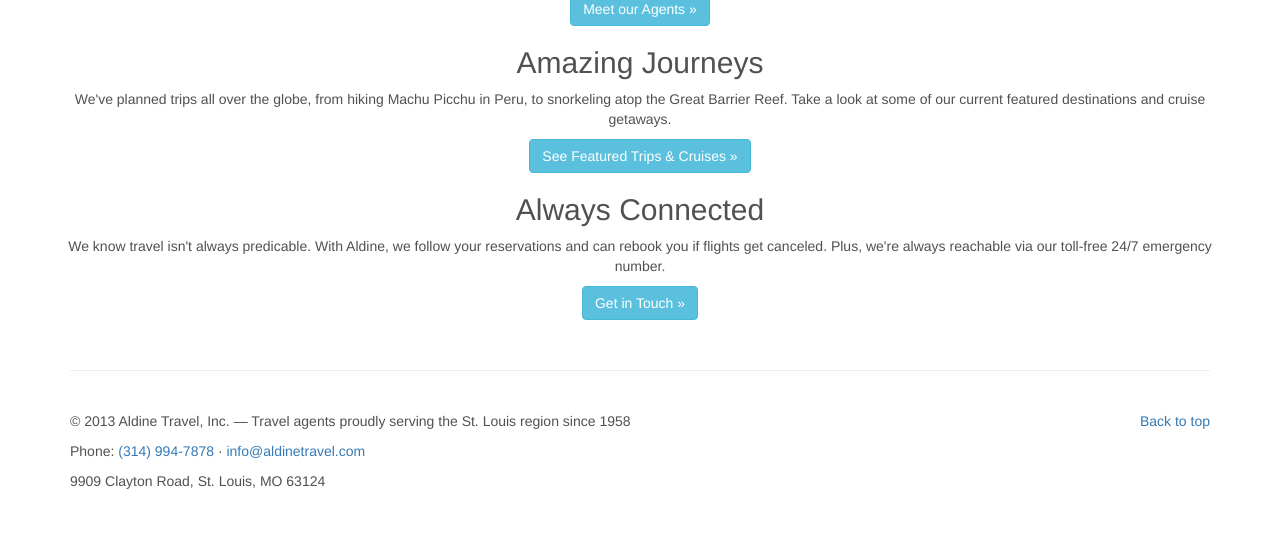
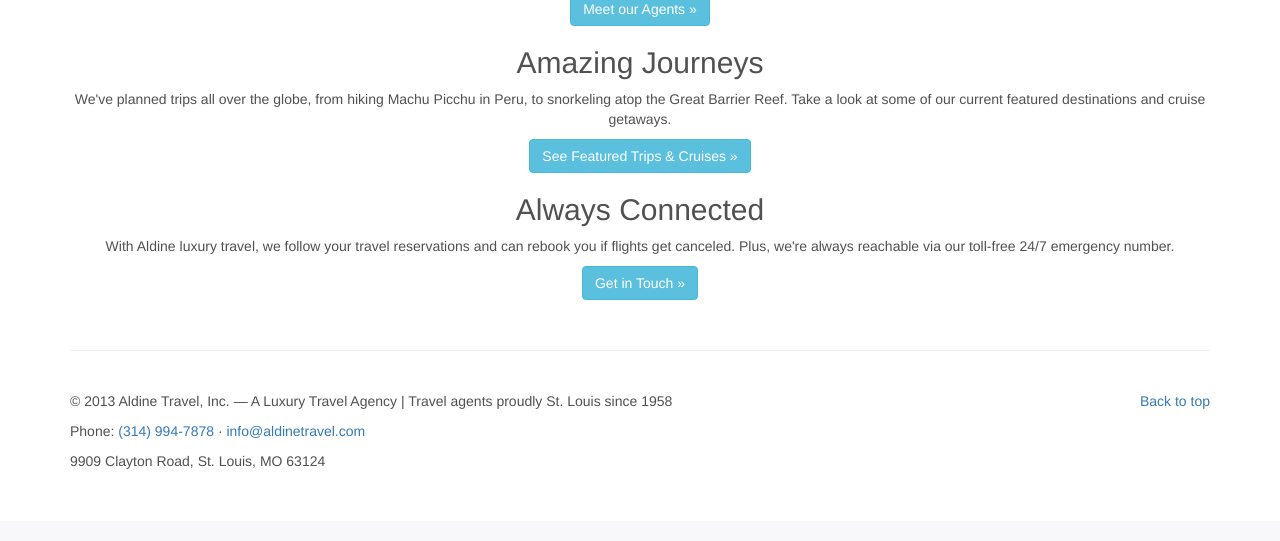
Before and after one commit to semenko/aldine-website, a Flask app: page / in a window 1280 px wide. Shown: the part 641-1182 px from the top of the page. After the commit the page ends 1110 px from the top, so only its background shows below. Run offline with Flask 2, Linux system fonts and the light colour scheme; some libraries are stand-ins or nearby versions.

Commit message:
Boostrap 1.9.0

```diff
--- a/templates/_base.html
+++ b/templates/_base.html
@@ -68,13 +68,13 @@
     <div class="container">
       <hr class="featurette-divider">
       <footer>
-	<p class="pull-right"><a href="#">Back to top</a></p>
-	<p>&copy; 2013 Aldine Travel, Inc. &mdash; Travel agents proudly serving the St. Louis region since 1958</p>
+	<p class="pull-right"><a href="#">Back to top</a> </p>
+	<p>&copy; 2013 Aldine Travel, Inc. &mdash; A Luxury Travel Agency | Travel agents proudly St. Louis since 1958</p>
 	<p>Phone: <a href="tel:+1-314-994-7878" onmousedown="_gaq.push(['_trackEvent','Call','local','Footer']);">(314) 994-7878</a> &middot; <a href="mailto:info@aldinetravel.com" target="_blank" onmousedown="_gaq.push(['_trackEvent','Email','Footer']);">info@aldinetravel.com</a></p>
 	<p>9909 Clayton Road, St. Louis, MO 63124</p>
       </footer>
     </div>
-    <script src="//ajax.googleapis.com/ajax/libs/jquery/1.8.3/jquery.min.js"></script>
+    <script src="//ajax.googleapis.com/ajax/libs/jquery/1.9.0/jquery.min.js"></script>
     <script>
       (function(){
         var adtext = {'Jet':'Private Jet Tours', 'Butterfield':'Butterfield & Robinson Tours', 'Backroad':'Backroads Active Travel', 'Active':'Hiking and Biking Tours', 'Tauck':'Tauck Adventure Travel', 'MTSobek':'Mountain Travel Sobek','IST':'IST Cultural Tours','Japan':'Japan and Orient Tours','ATS':'ATS Tour Planning','Brendan':'Brendan Tour Planning','Island':'Island Travel Getaways','Travcoa':'Travcoa Tour Planning','Honeymoon':'Honeymoon Planning'};
--- a/templates/about-us.html
+++ b/templates/about-us.html
@@ -18,7 +18,8 @@
     <div class="row">
         <div class="span12">
             <img src="{{ static('img/our-agents.jpg') }}" class="img-polaroid" style="float:right;margin-left:10px">
-            <p class="lead">Aldine Travel is family-owned and has been in business in St. Louis since 1958, creating great memories and experiences for our clients.
+            <p class="lead">Aldine Travel is a family-owned luxury travel agency and has been in business in St. Louis since 1958,
+                creating great memories and experiences for our clients.
                 We believe that travel is a lifetime activity and the planning should reflect this philosophy.</p>
             <p class="lead">
                 There are 23 travel advisors in our office, each of them with a passion for what they do. Our agents' backgrounds
--- a/templates/index.html
+++ b/templates/index.html
@@ -59,7 +59,7 @@
     <div class="span4">
         <!-- <img class="img-circle" src="http://placehold.it/140x140"> //-->
       <h2>Always Connected</h2>
-      <p>We know travel isn't always predicable. With Aldine, we follow your reservations and can rebook you if flights get canceled. Plus, we're always reachable via our toll-free 24/7 emergency number.</p>
+      <p>With Aldine luxury travel, we follow your travel reservations and can rebook you if flights get canceled. Plus, we're always reachable via our toll-free 24/7 emergency number.</p>
       <p><a class="btn btn-info" href="/contact-us.html">Get in Touch &raquo;</a></p>
     </div>
   </div>
```
